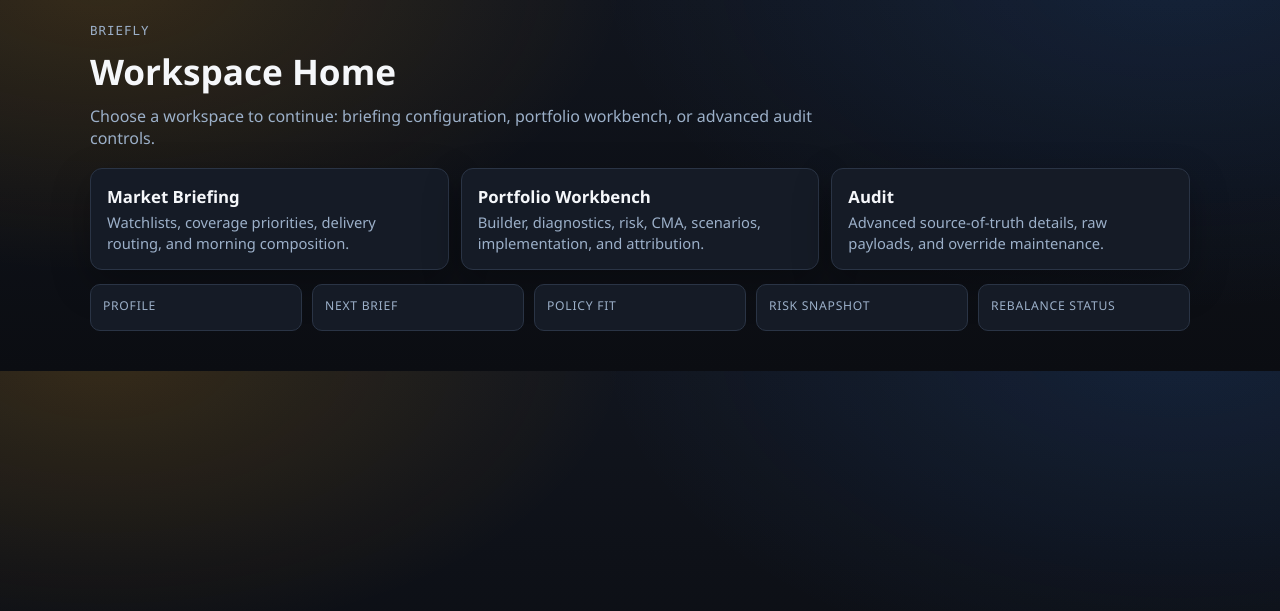
After one commit to jacksangster03/Briefly, a Python web app: template app/web/templates/ui_home.html in a window 1280 px wide. The commit adds this page. Shown: the top 611 px of the page. Run offline with Jinja, Linux system fonts and the light colour scheme; the template is opened without the code that fills it, so the values that code supplies are empty.

Commit message:
feat(web): implement phase 5.6b workflow shell and routed workspaces

```diff
--- /dev/null
+++ b/app/web/templates/ui_home.html
@@ -0,0 +1,150 @@
+<!doctype html>
+<html lang="en">
+<head>
+  <meta charset="utf-8">
+  <meta name="viewport" content="width=device-width, initial-scale=1">
+  <title>Briefly Workspace</title>
+  <style>
+    :root {
+      --bg: #0b0d12;
+      --bg-secondary: #11151e;
+      --card: #151b26;
+      --ink: #f5f7fa;
+      --muted: #9cb0c9;
+      --border: #2a3445;
+      --accent: #f59f00;
+      --shadow: 0 14px 38px rgba(0, 0, 0, 0.28);
+      --radius: 12px;
+    }
+    * { box-sizing: border-box; }
+    body {
+      margin: 0;
+      color: var(--ink);
+      background:
+        radial-gradient(900px 500px at 8% -5%, rgba(245, 159, 0, 0.16), transparent 58%),
+        radial-gradient(1000px 600px at 92% -10%, rgba(46, 131, 255, 0.12), transparent 58%),
+        linear-gradient(180deg, var(--bg-secondary) 0%, var(--bg) 100%);
+      font-family: "IBM Plex Sans", "Segoe UI", "Avenir Next", "Helvetica Neue", sans-serif;
+      line-height: 1.4;
+      padding: 22px 14px 40px;
+    }
+    .shell {
+      max-width: 1100px;
+      margin: 0 auto;
+    }
+    .eyebrow {
+      margin: 0;
+      color: var(--muted);
+      font-family: "IBM Plex Mono", "SF Mono", "Menlo", "Consolas", monospace;
+      letter-spacing: 0.08em;
+      text-transform: uppercase;
+      font-size: 0.78rem;
+    }
+    h1 {
+      margin: 8px 0;
+      font-size: clamp(1.6rem, 3vw, 2.2rem);
+    }
+    .subtitle {
+      margin: 0 0 18px;
+      color: var(--muted);
+      max-width: 760px;
+    }
+    .grid {
+      display: grid;
+      gap: 12px;
+      grid-template-columns: repeat(auto-fit, minmax(220px, 1fr));
+      margin-bottom: 14px;
+    }
+    .card {
+      display: block;
+      padding: 16px;
+      border-radius: var(--radius);
+      border: 1px solid var(--border);
+      background: var(--card);
+      box-shadow: var(--shadow);
+      text-decoration: none;
+      color: inherit;
+    }
+    .card:hover {
+      border-color: var(--accent);
+      transform: translateY(-1px);
+    }
+    .card h2 {
+      margin: 0 0 4px;
+      font-size: 1.05rem;
+    }
+    .card p {
+      margin: 0;
+      color: var(--muted);
+      font-size: 0.92rem;
+    }
+    .status-grid {
+      display: grid;
+      gap: 10px;
+      grid-template-columns: repeat(auto-fit, minmax(180px, 1fr));
+    }
+    .status {
+      border: 1px solid var(--border);
+      border-radius: 10px;
+      background: var(--card);
+      padding: 12px;
+    }
+    .label {
+      color: var(--muted);
+      font-size: 0.76rem;
+      text-transform: uppercase;
+      letter-spacing: 0.06em;
+      margin-bottom: 4px;
+    }
+    .value {
+      font-size: 0.95rem;
+      font-weight: 600;
+    }
+  </style>
+</head>
+<body>
+  <div class="shell">
+    <p class="eyebrow">Briefly</p>
+    <h1>Workspace Home</h1>
+    <p class="subtitle">Choose a workspace to continue: briefing configuration, portfolio workbench, or advanced audit controls.</p>
+
+    <div class="grid">
+      <a class="card" href="/ui/briefing?profile={{ state.profile }}">
+        <h2>Market Briefing</h2>
+        <p>Watchlists, coverage priorities, delivery routing, and morning composition.</p>
+      </a>
+      <a class="card" href="/ui/portfolio?profile={{ state.profile }}">
+        <h2>Portfolio Workbench</h2>
+        <p>Builder, diagnostics, risk, CMA, scenarios, implementation, and attribution.</p>
+      </a>
+      <a class="card" href="/ui/audit?profile={{ state.profile }}">
+        <h2>Audit</h2>
+        <p>Advanced source-of-truth details, raw payloads, and override maintenance.</p>
+      </a>
+    </div>
+
+    <div class="status-grid">
+      <div class="status">
+        <div class="label">Profile</div>
+        <div class="value">{{ state.profile }}</div>
+      </div>
+      <div class="status">
+        <div class="label">Next Brief</div>
+        <div class="value">{{ state.analysis.timing.next_morning_send_local }}</div>
+      </div>
+      <div class="status">
+        <div class="label">Policy Fit</div>
+        <div class="value">{{ state.analysis.policy_fit.status|replace("_", " ")|title }}</div>
+      </div>
+      <div class="status">
+        <div class="label">Risk Snapshot</div>
+        <div class="value">{{ state.analysis.risk_analytics.risk_status|replace("_", " ")|title }}</div>
+      </div>
+      <div class="status">
+        <div class="label">Rebalance Status</div>
+        <div class="value">{{ state.analysis.rebalance_proposal.status_label }}</div>
+      </div>
+    </div>
+  </div>
+</body>
+</html>
```
Also changed, not shown: app/tests/test_phase43_web_control_plane.py (+40 -0 lines), app/web/app.py (+151 -9 lines), app/web/templates/settings.html (+46 -2 lines), README.md.
